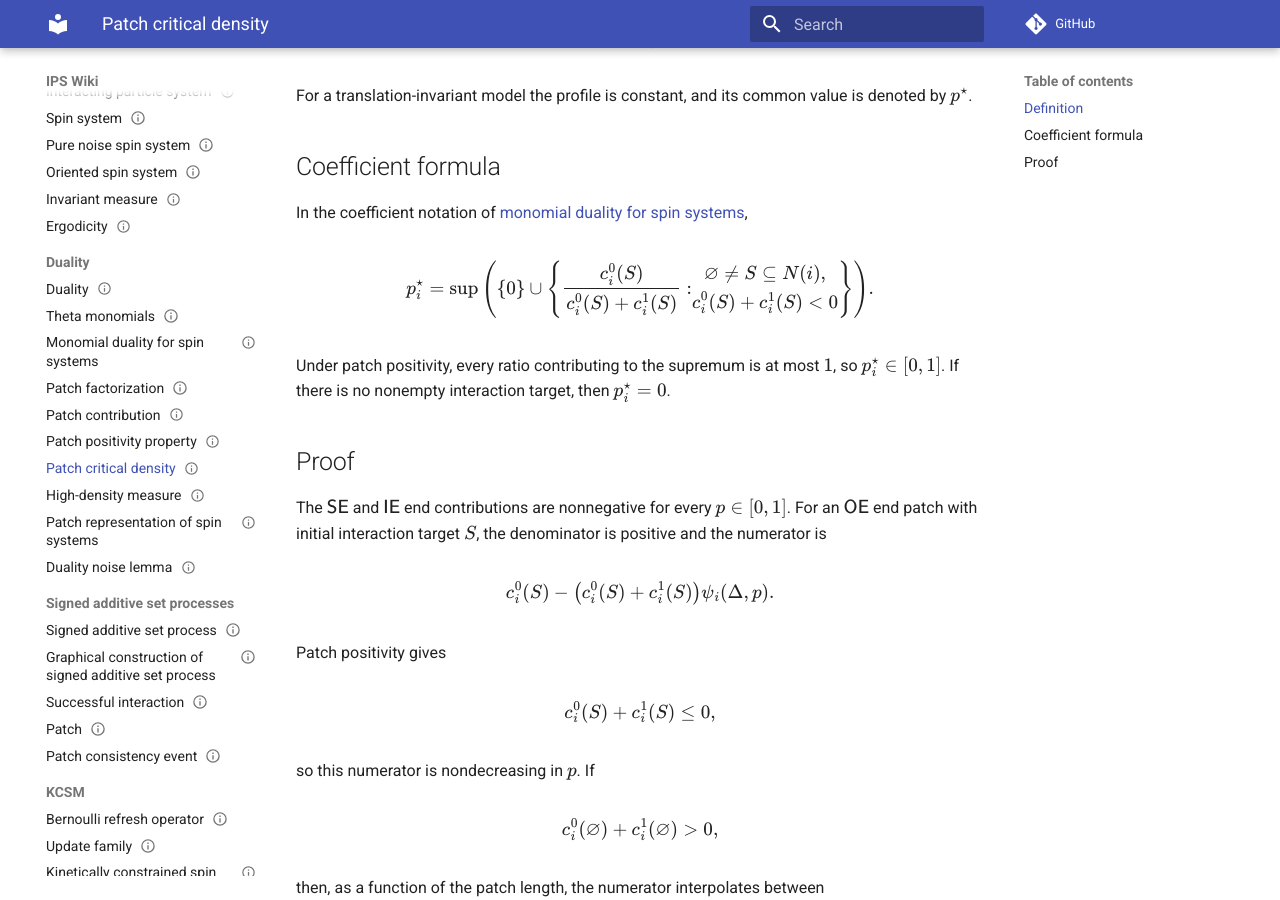
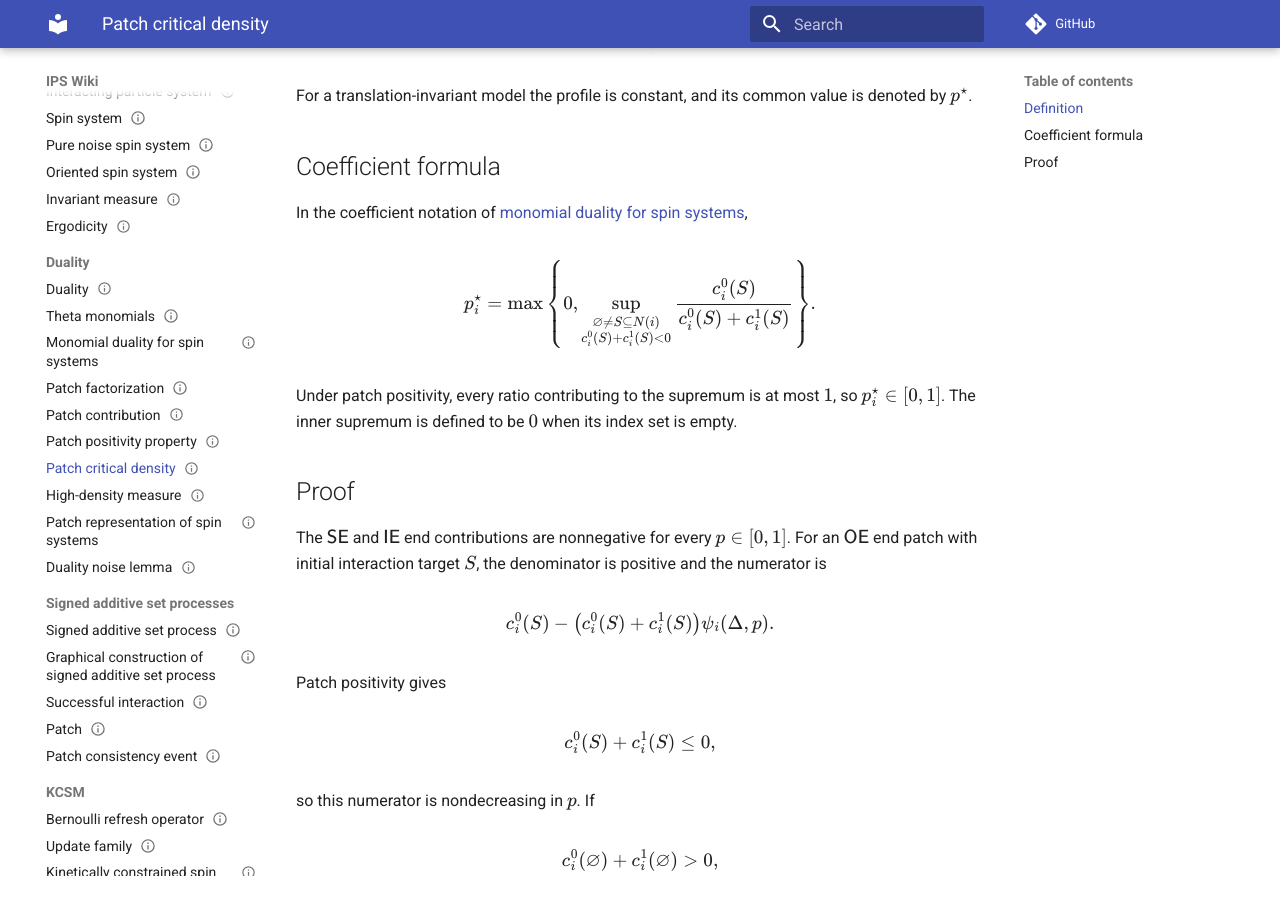
Before and after one commit to maciejgluchowski86-beep/ips-wiki, an MkDocs documentation site: the page built from docs/entries/patch-critical-density.md, in a window 1280 px wide and 900 px high, scrolled down 511 px. Built offline with MkDocs 1.6.1 and Material for MkDocs 9.7.7, drawn with Linux system fonts in a browser that asks for light colours; comment, search, counter and statistics services are not loaded.

Commit message:
Streamline critical density formula

```diff
--- a/docs/entries/patch-critical-density.md
+++ b/docs/entries/patch-critical-density.md
@@ -43,22 +43,18 @@ In the coefficient notation of [monomial duality for spin systems](monomial-dual
 $$
 p_i^\star
 =
-\sup\left(
-\{0\}
-\cup
-\left\{
+\max\left\{
+0,
+\sup_{\substack{
+\vn\ne S\subseteq N(i)\\
+c_i^0(S)+c_i^1(S)<0
+}}
 \frac{c_i^0(S)}
 {c_i^0(S)+c_i^1(S)}
-:
-\begin{array}{c}
-\vn\ne S\subseteq N(i),\\
-c_i^0(S)+c_i^1(S)<0
-\end{array}
-\right\}
-\right).
+\right\}.
 $$
 
-Under patch positivity, every ratio contributing to the supremum is at most \(1\), so \(p_i^\star\in[0,1]\). If there is no nonempty interaction target, then \(p_i^\star=0\).
+Under patch positivity, every ratio contributing to the supremum is at most \(1\), so \(p_i^\star\in[0,1]\). The inner supremum is defined to be \(0\) when its index set is empty.
 
 ## Proof
 
```
